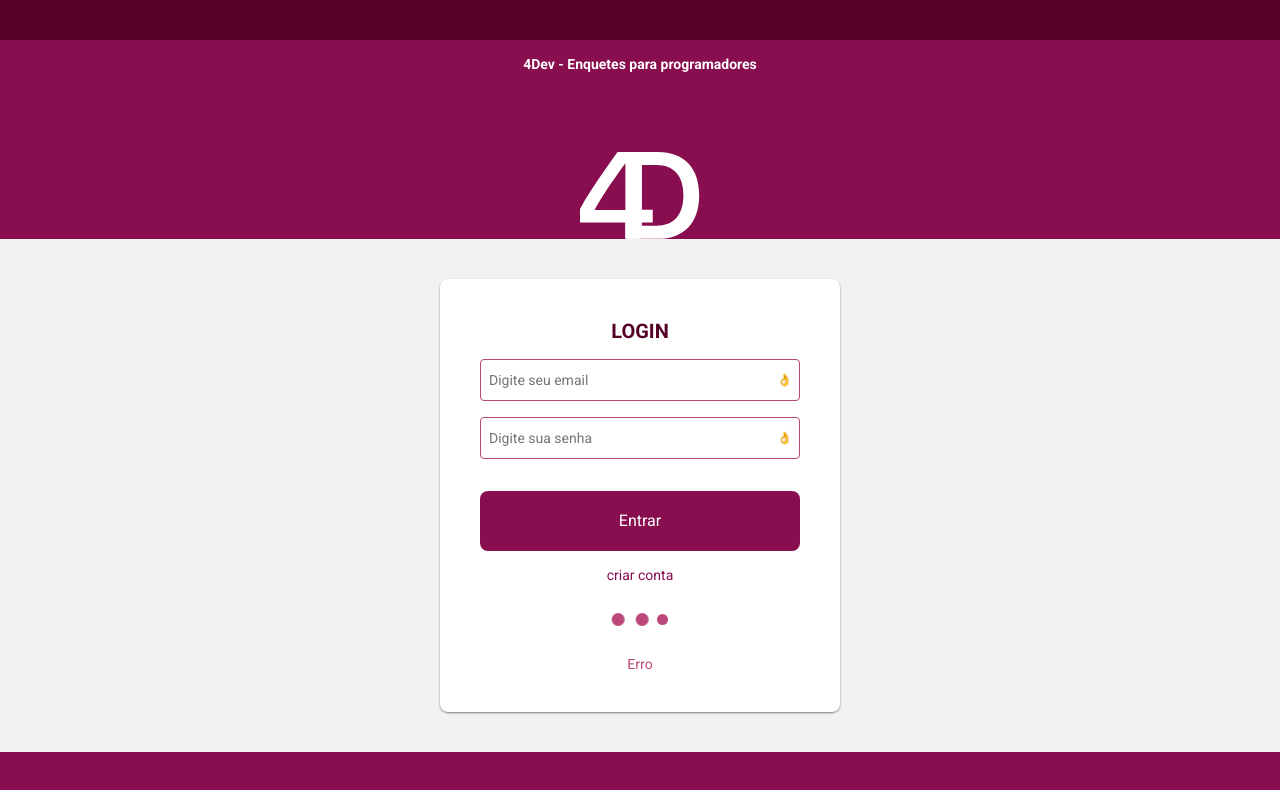
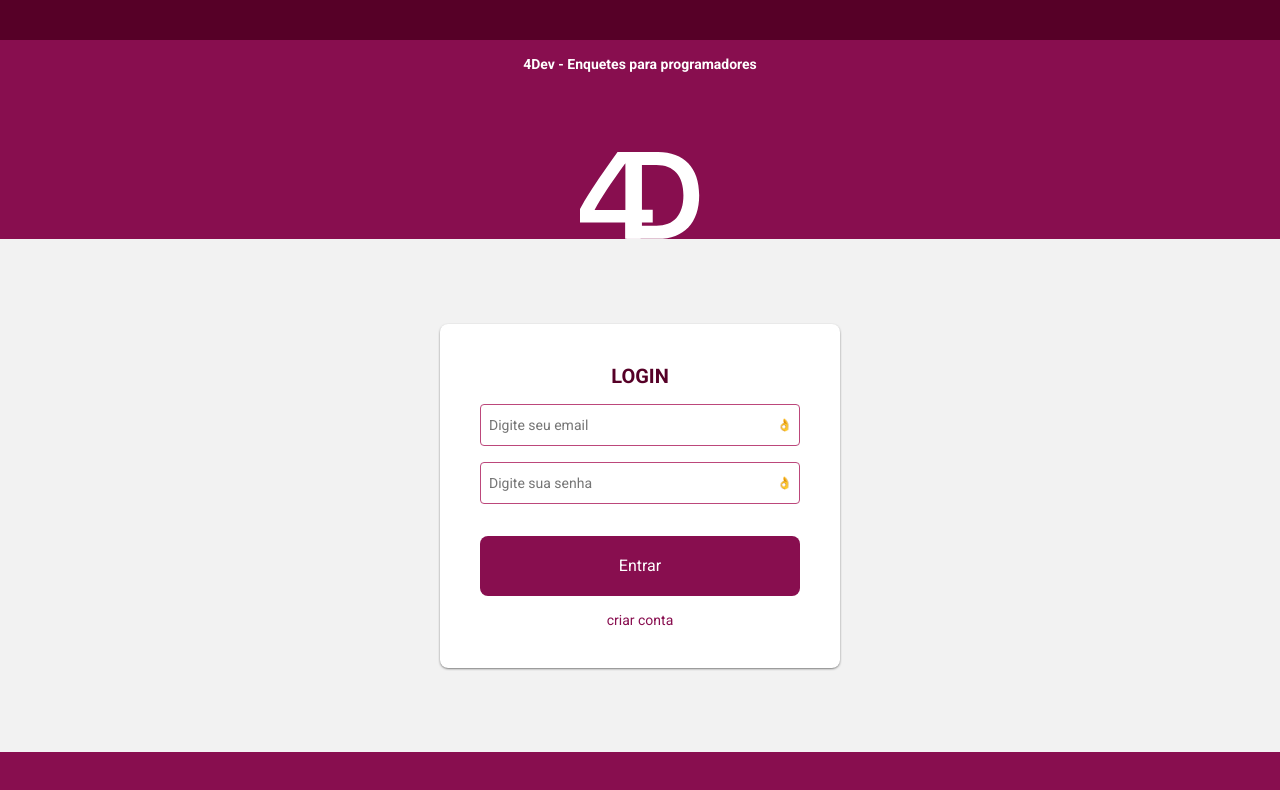
Before and after one commit to mfortunat0/clean-react-course, a React app: page /login in a window 1280 px wide. Shown: the top 790 px of the page. Built offline with nearby package versions, Linux system fonts and the light colour scheme.

Commit message:
feat: ensure Login will not load spinner and error on start

```diff
--- a/src/presentation/components/form-status/form-status.tsx
+++ b/src/presentation/components/form-status/form-status.tsx
@@ -1,12 +1,14 @@
-import React from "react";
+import React, { useContext } from "react";
 import Styles from "./form-status-styles.scss";
 import { Spinner } from "@/presentation/components";
+import Context from "@/presentation/context/form/form-context";
 
 const FormStatus: React.FC = () => {
+  const { isLoading, errorMessage } = useContext(Context);
   return (
-    <div className={Styles.errorWrap}>
-      <Spinner className={Styles.spinner} />
-      <span className={Styles.error}>Erro</span>
+    <div data-testid="error-wrap" className={Styles.errorWrap}>
+      {isLoading && <Spinner className={Styles.spinner} />}
+      {errorMessage && <span className={Styles.error}>{errorMessage}</span>}
     </div>
   );
 };
--- /dev/null
+++ b/src/presentation/context/form/form-context.tsx
@@ -0,0 +1,3 @@
+import { createContext } from "react";
+
+export default createContext(null);
--- a/src/presentation/pages/login/login.tsx
+++ b/src/presentation/pages/login/login.tsx
@@ -1,21 +1,38 @@
-import React from "react";
+import React, { useState } from "react";
 import Styles from "./login-styles.scss";
 import { Header, Footer, FormStatus, Input } from "@/presentation/components/";
+import Context from "@/presentation/context/form/form-context";
+
+type StateProps = {
+  isLoading: boolean;
+  errorMessage: string;
+};
 
 export default function Login() {
+  const [state] = useState<StateProps>({
+    isLoading: false,
+    errorMessage: "",
+  });
+
   return (
     <div className={Styles.login}>
       <Header />
+      <Context.Provider value={state}>
         <form className={Styles.form}>
           <h2>Login</h2>
           <Input type="email" name="email" placeholder="Digite seu email" />
-        <Input type="password" name="password" placeholder="Digite sua senha" />
+          <Input
+            type="password"
+            name="password"
+            placeholder="Digite sua senha"
+          />
           <button className={Styles.submit} type="submit">
             Entrar
           </button>
           <span className={Styles.link}>Criar conta</span>
           <FormStatus />
         </form>
+      </Context.Provider>
       <Footer />
     </div>
   );
```
Lines whose indentation alone changed are shown as unchanged.
